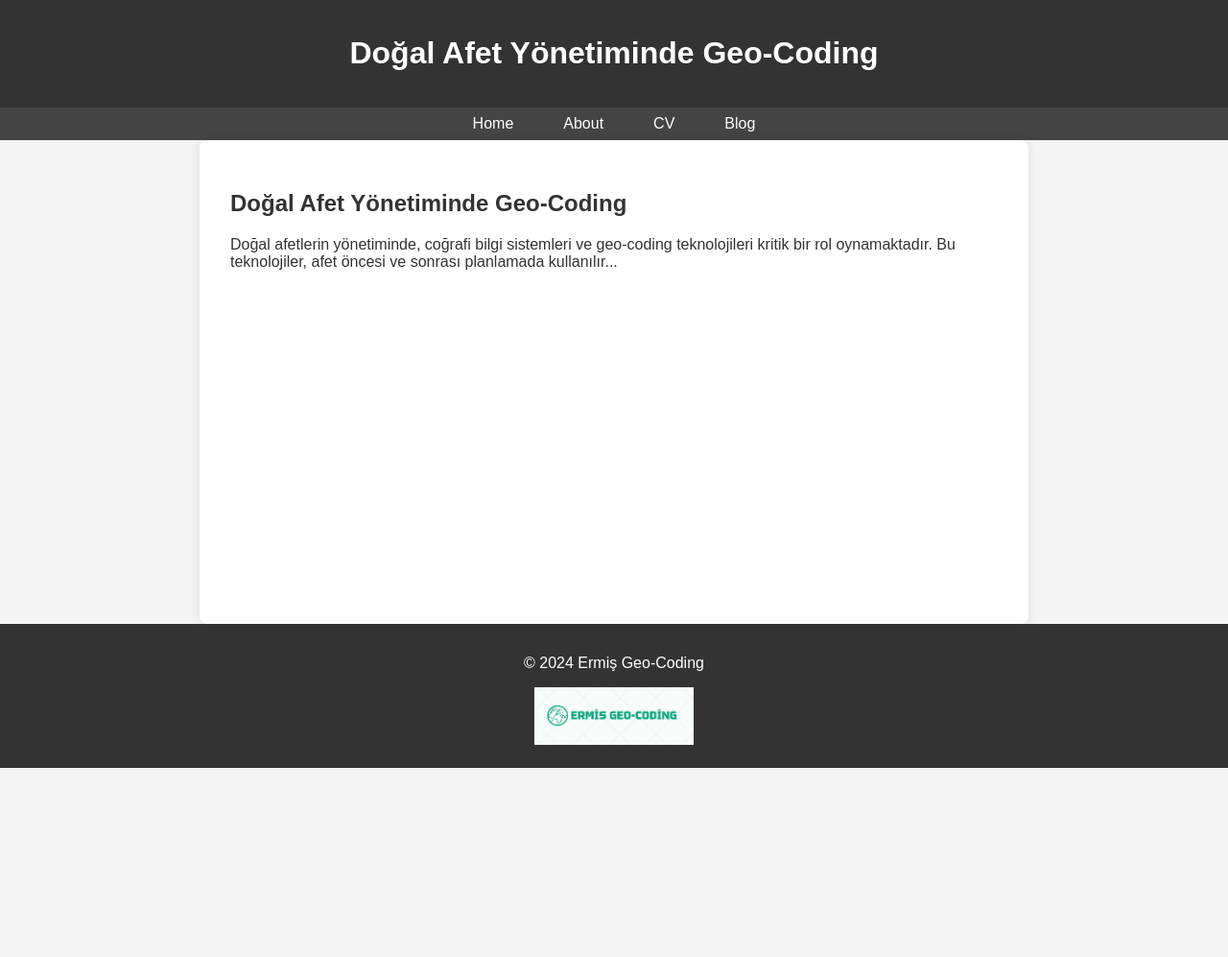
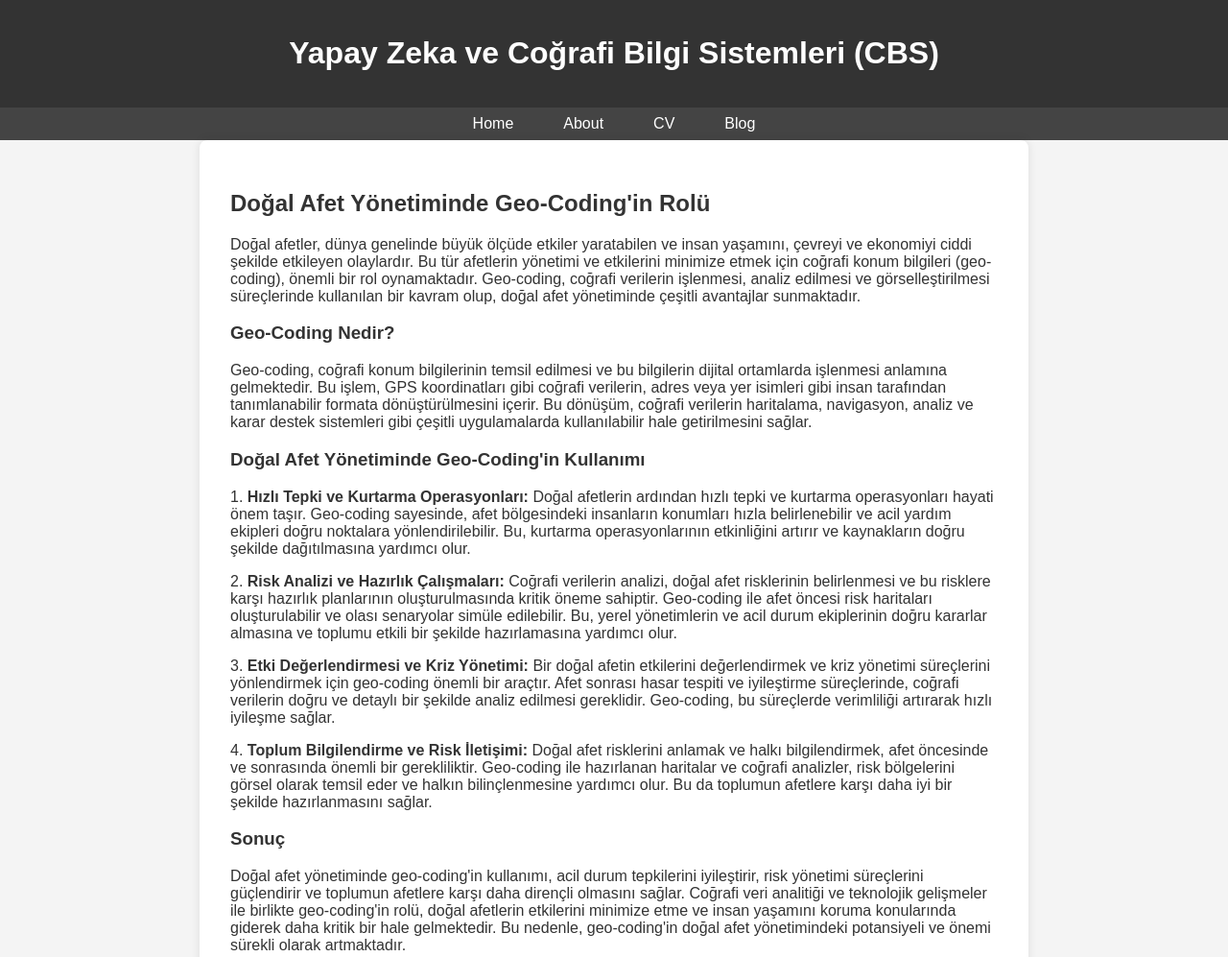
Before and after one commit to ISMAHANN/Ismahan_Website, a plain HTML site: page blog3.html in a window 1280 px wide. Shown: the top 997 px of the page at 96% size. Before the commit the page ends 800 px from the top, so only its background shows below. Drawn offline with Linux system fonts and the light colour scheme.

Commit message:
Update blog3.html

```diff
--- a/blog3.html
+++ b/blog3.html
@@ -65,13 +65,13 @@
         footer img {
             display: block;
             margin: 0.5rem auto;
-            height: 60px;
+            height: 40px;
         }
     </style>
 </head>
 <body>
     <header>
-        <h1>Doğal Afet Yönetiminde Geo-Coding</h1>
+        <h1>Yapay Zeka ve Coğrafi Bilgi Sistemleri (CBS)</h1>
     </header>
     <nav>
         <ul>
@@ -81,12 +81,29 @@
             <li><a href="blog.html">Blog</a></li>
         </ul>
     </nav>
-    <div class="container">
-        <h2>Doğal Afet Yönetiminde Geo-Coding</h2>
-        <p>Doğal afetlerin yönetiminde, coğrafi bilgi sistemleri ve geo-coding teknolojileri kritik bir rol oynamaktadır. Bu teknolojiler, afet öncesi ve sonrası planlamada kullanılır...</p>
-        <!-- Add the rest of your blog content here -->
-    </div>
-    <footer>
+     <main>
+        <div class="container">
+            <h2>Doğal Afet Yönetiminde Geo-Coding'in Rolü</h2>
+            <p>Doğal afetler, dünya genelinde büyük ölçüde etkiler yaratabilen ve insan yaşamını, çevreyi ve ekonomiyi ciddi şekilde etkileyen olaylardır. Bu tür afetlerin yönetimi ve etkilerini minimize etmek için coğrafi konum bilgileri (geo-coding), önemli bir rol oynamaktadır. Geo-coding, coğrafi verilerin işlenmesi, analiz edilmesi ve görselleştirilmesi süreçlerinde kullanılan bir kavram olup, doğal afet yönetiminde çeşitli avantajlar sunmaktadır.</p>
+
+            <h3>Geo-Coding Nedir?</h3>
+            <p>Geo-coding, coğrafi konum bilgilerinin temsil edilmesi ve bu bilgilerin dijital ortamlarda işlenmesi anlamına gelmektedir. Bu işlem, GPS koordinatları gibi coğrafi verilerin, adres veya yer isimleri gibi insan tarafından tanımlanabilir formata dönüştürülmesini içerir. Bu dönüşüm, coğrafi verilerin haritalama, navigasyon, analiz ve karar destek sistemleri gibi çeşitli uygulamalarda kullanılabilir hale getirilmesini sağlar.</p>
+
+            <h3>Doğal Afet Yönetiminde Geo-Coding'in Kullanımı</h3>
+            <p>1. <strong>Hızlı Tepki ve Kurtarma Operasyonları:</strong> Doğal afetlerin ardından hızlı tepki ve kurtarma operasyonları hayati önem taşır. Geo-coding sayesinde, afet bölgesindeki insanların konumları hızla belirlenebilir ve acil yardım ekipleri doğru noktalara yönlendirilebilir. Bu, kurtarma operasyonlarının etkinliğini artırır ve kaynakların doğru şekilde dağıtılmasına yardımcı olur.</p>
+
+            <p>2. <strong>Risk Analizi ve Hazırlık Çalışmaları:</strong> Coğrafi verilerin analizi, doğal afet risklerinin belirlenmesi ve bu risklere karşı hazırlık planlarının oluşturulmasında kritik öneme sahiptir. Geo-coding ile afet öncesi risk haritaları oluşturulabilir ve olası senaryolar simüle edilebilir. Bu, yerel yönetimlerin ve acil durum ekiplerinin doğru kararlar almasına ve toplumu etkili bir şekilde hazırlamasına yardımcı olur.</p>
+
+            <p>3. <strong>Etki Değerlendirmesi ve Kriz Yönetimi:</strong> Bir doğal afetin etkilerini değerlendirmek ve kriz yönetimi süreçlerini yönlendirmek için geo-coding önemli bir araçtır. Afet sonrası hasar tespiti ve iyileştirme süreçlerinde, coğrafi verilerin doğru ve detaylı bir şekilde analiz edilmesi gereklidir. Geo-coding, bu süreçlerde verimliliği artırarak hızlı iyileşme sağlar.</p>
+
+            <p>4. <strong>Toplum Bilgilendirme ve Risk İletişimi:</strong> Doğal afet risklerini anlamak ve halkı bilgilendirmek, afet öncesinde ve sonrasında önemli bir gerekliliktir. Geo-coding ile hazırlanan haritalar ve coğrafi analizler, risk bölgelerini görsel olarak temsil eder ve halkın bilinçlenmesine yardımcı olur. Bu da toplumun afetlere karşı daha iyi bir şekilde hazırlanmasını sağlar.</p>
+
+            <h3>Sonuç</h3>
+            <p>Doğal afet yönetiminde geo-coding'in kullanımı, acil durum tepkilerini iyileştirir, risk yönetimi süreçlerini güçlendirir ve toplumun afetlere karşı daha dirençli olmasını sağlar. Coğrafi veri analitiği ve teknolojik gelişmeler ile birlikte geo-coding'in rolü, doğal afetlerin etkilerini minimize etme ve insan yaşamını koruma konularında giderek daha kritik bir hale gelmektedir. Bu nedenle, geo-coding'in doğal afet yönetimindeki potansiyeli ve önemi sürekli olarak artmaktadır.</p>
+
+        </div>
+    </main>
+     <footer>
         <p>&copy; 2024 Ermiş Geo-Coding</p>
         <img src="path_to_your_logo.png" alt="Ermiş Geo-Coding" height="40">
     </footer>
```
